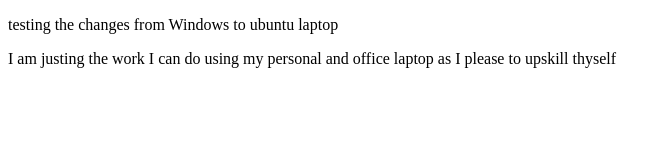
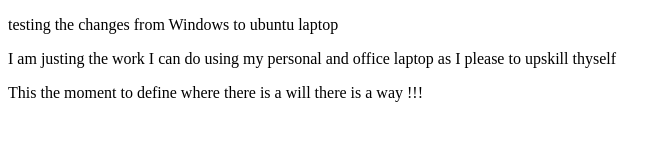
Before and after one commit to dheerajkumarkusuri/daily_cohort, a plain HTML site: page Basics/day_zero.html in a window 1280 px wide. Shown: the whole page, without its empty margins (0-671 px from the left). Drawn offline with Linux system fonts and the light colour scheme.

```diff
--- a/Basics/day_zero.html
+++ b/Basics/day_zero.html
@@ -8,5 +8,6 @@
 <body>
     <p> testing the changes from Windows to ubuntu laptop</p>
     <p> I am justing the work I can do using my personal and office laptop as I please to upskill thyself</p>
+    <p> This the moment to define where there is a will there is a way !!!</p>
 </body>
 </html>
```
